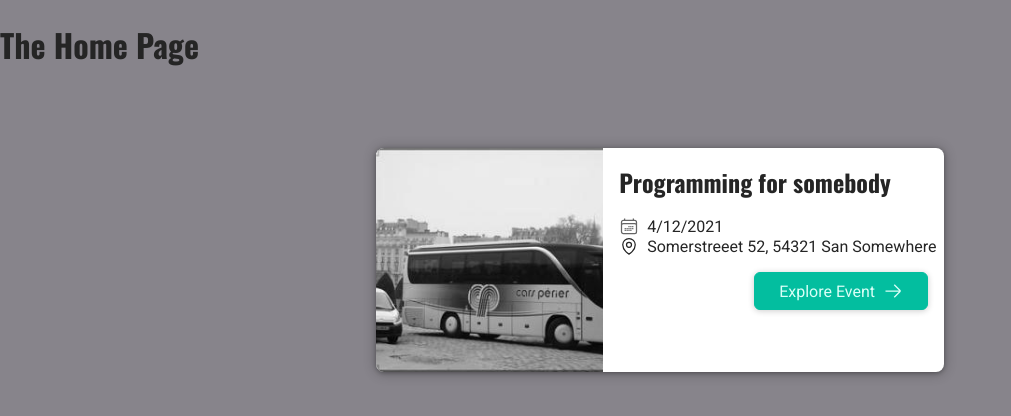
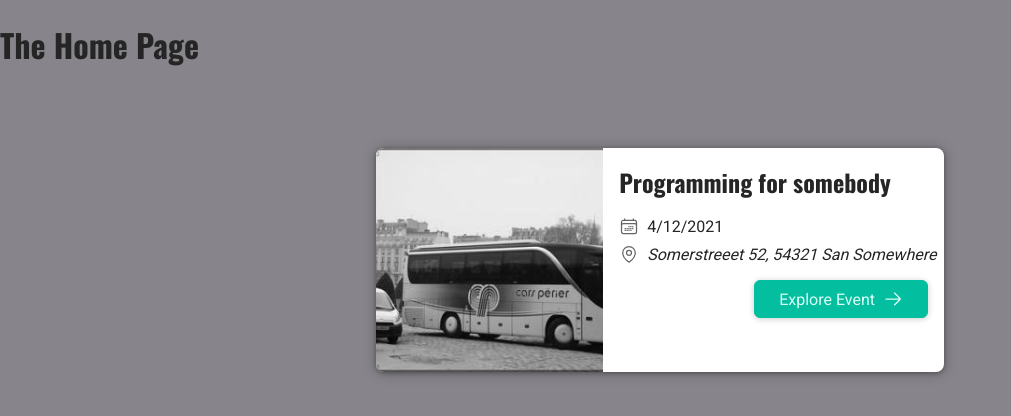
Before and after one commit to vshabal/events, a Next.js app: page / in a window 1280 px wide. Shown: the top 416 px of the page, without its empty margins (0-1011 px from the left). Built offline with nearby package versions, Linux system fonts and the light colour scheme.

Commit message:
Refactor home page components

```diff
--- a/components/Home/EventList/Event/EventDate/index.module.css
+++ b/components/Home/EventList/Event/EventData/index.module.css
@@ -6,5 +6,10 @@
 
 .icon {
   height: 1.25rem;
+  flex-shrink: 0;
   color: #666;
 }
+
+.container + .container {
+  margin-top: 0.5rem;
+}
--- /dev/null
+++ b/components/Home/EventList/Event/EventData/index.tsx
@@ -0,0 +1,17 @@
+import classes from './index.module.css';
+
+type Props = {
+  children: JSX.Element;
+  icon: React.ElementType;
+};
+
+function EventData({ children, icon: Icon }: Props) {
+  return (
+    <div className={classes.container}>
+      <Icon className={classes.icon} />
+      {children}
+    </div>
+  );
+}
+
+export default EventData;
--- a/components/Home/EventList/Event/EventDate/index.tsx
+++ /dev/null
@@ -1,17 +0,0 @@
-import CalendarIcon from '@/icons/calendar.svg';
-import classes from './index.module.css';
-
-type Props = {
-  children: string;
-};
-
-function EventDate({ children }: Props) {
-  return (
-    <div className={classes.container}>
-      <CalendarIcon className={classes.icon} />
-      <time>{children}</time>
-    </div>
-  );
-}
-
-export default EventDate;
--- a/components/Home/EventList/Event/EventLocation/index.module.css
+++ /dev/null
@@ -1,9 +0,0 @@
-.container {
-  display: flex;
-  gap: 0.5rem;
-  align-items: center;
-}
-
-.icon {
-  height: 1.25rem;
-}
--- a/components/Home/EventList/Event/EventLocation/index.tsx
+++ /dev/null
@@ -1,17 +0,0 @@
-import classes from './index.module.css';
-import LocationIcon from '@/icons/location.svg';
-
-type Props = {
-  children: string;
-};
-
-function EventLocation({ children }: Props) {
-  return (
-    <div className={classes.container}>
-      <LocationIcon className={classes.icon} />
-      <time>{children}</time>
-    </div>
-  );
-}
-
-export default EventLocation;
--- a/components/Home/EventList/Event/index.tsx
+++ b/components/Home/EventList/Event/index.tsx
@@ -2,8 +2,9 @@ import { EventType } from '@/types/event';
 import Image from 'next/image';
 import EventButton from './EventButton';
 import EventContent from './EventContent';
-import EventDate from './EventDate';
-import EventLocation from './EventLocation';
+import EventData from './EventData';
+import LocationIcon from '@/icons/location.svg';
+import CalendarIcon from '@/icons/calendar.svg';
 import EventTitle from './EventTitle';
 import classes from './index.module.css';
 
@@ -27,8 +28,12 @@ function Event({ event }: Props) {
         summary={
           <>
             <EventTitle>{event.title}</EventTitle>
-            <EventDate>{date}</EventDate>
-            <EventLocation>{event.location}</EventLocation>
+            <EventData icon={CalendarIcon}>
+              <time>{date}</time>
+            </EventData>
+            <EventData icon={LocationIcon}>
+              <address>{event.location}</address>
+            </EventData>
           </>
         }
         actions={<EventButton eventId={event.id} />}
```
